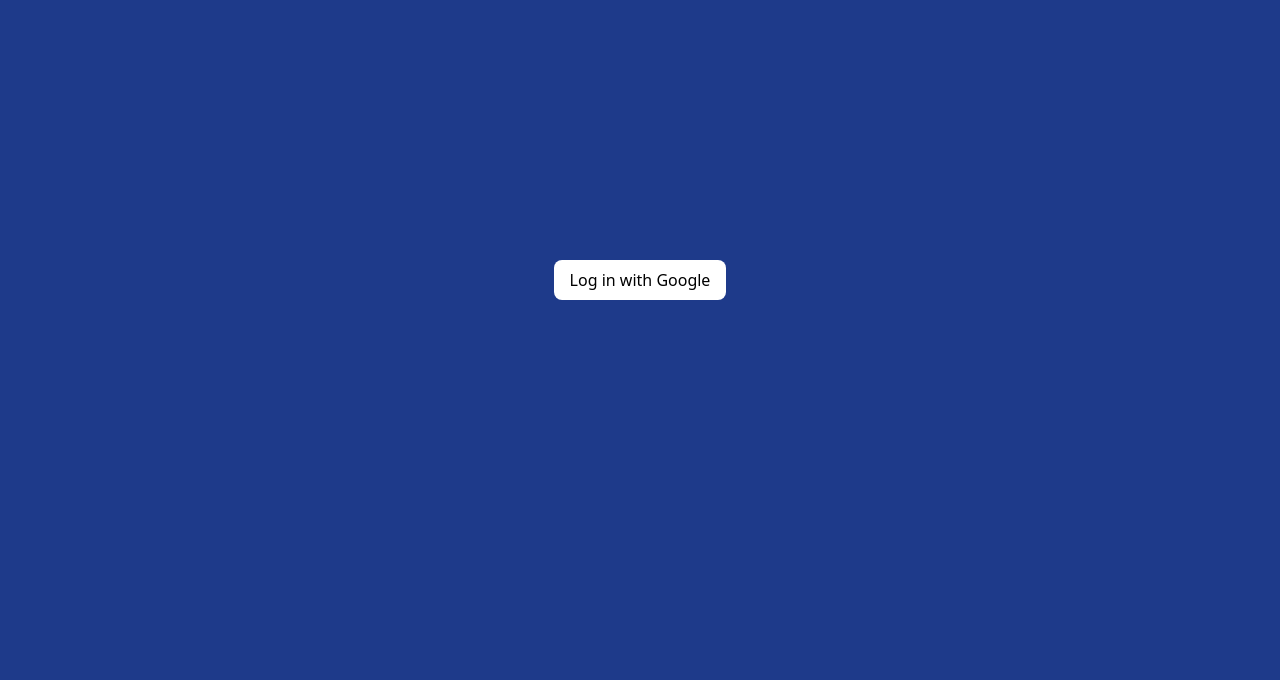
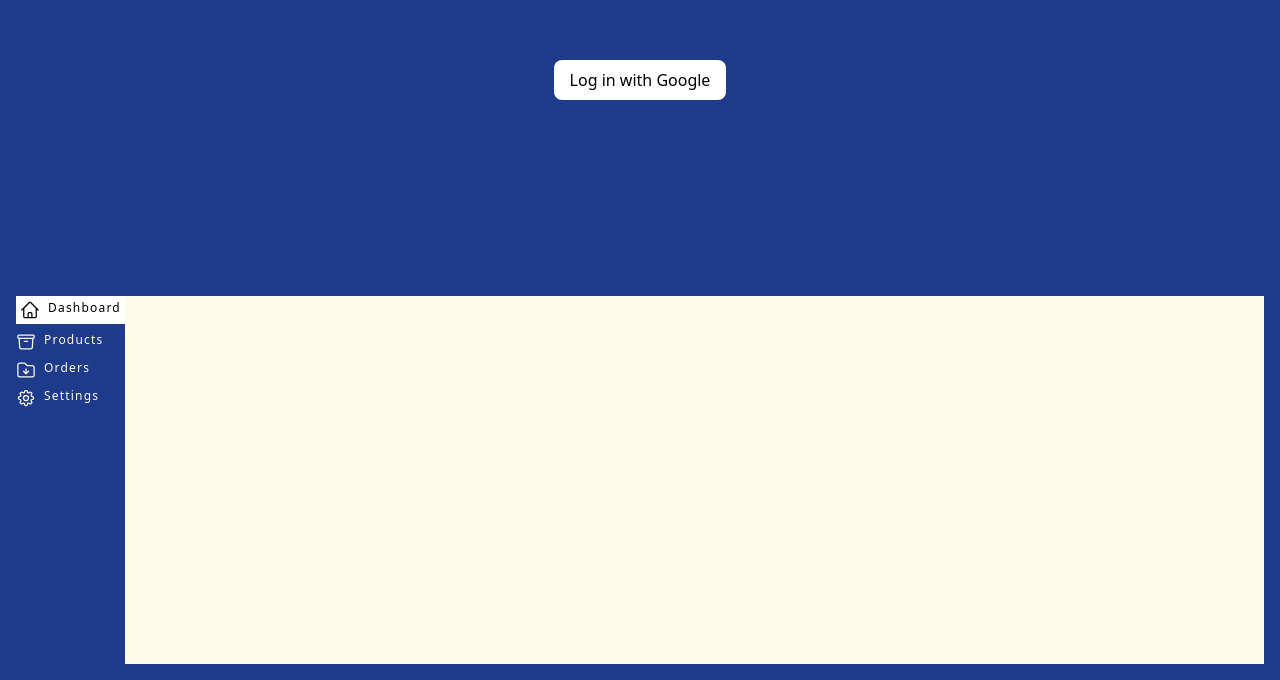
Before and after one commit to MarekKabala1/ecommerce, a Next.js app: page / in a window 1280 px wide. Shown: the part 120-800 px from the top of the page. Built offline with nearby package versions, Linux system fonts and the light colour scheme; no server answers.

Commit message:
UI for admin work in progress

```diff
--- /dev/null
+++ b/components/SideNav.tsx
@@ -0,0 +1,82 @@
+import Link from 'next/link';
+import React from 'react';
+
+const Nav = () => {
+	const inActiveLink = 'flex gap-2 mb-2 tracking-widest';
+	const activeLink = `${inActiveLink} bg-white text-black p-1 `;
+	return (
+		<nav className='text-yellow-50 p-4 pr-0 text-xs '>
+			<Link href={'/'} className={activeLink}>
+				<svg
+					xmlns='http://www.w3.org/2000/svg'
+					fill='none'
+					viewBox='0 0 24 24'
+					strokeWidth={1.5}
+					stroke='currentColor'
+					className='w-5 h-5'>
+					<path
+						strokeLinecap='round'
+						strokeLinejoin='round'
+						d='M2.25 12l8.954-8.955c.44-.439 1.152-.439 1.591 0L21.75 12M4.5 9.75v10.125c0 .621.504 1.125 1.125 1.125H9.75v-4.875c0-.621.504-1.125 1.125-1.125h2.25c.621 0 1.125.504 1.125 1.125V21h4.125c.621 0 1.125-.504 1.125-1.125V9.75M8.25 21h8.25'
+					/>
+				</svg>
+				Dashboard
+			</Link>
+			<Link href={'/products'} className={inActiveLink}>
+				<svg
+					xmlns='http://www.w3.org/2000/svg'
+					fill='none'
+					viewBox='0 0 24 24'
+					strokeWidth={1.5}
+					stroke='currentColor'
+					className='w-5 h-5'>
+					<path
+						strokeLinecap='round'
+						strokeLinejoin='round'
+						d='M20.25 7.5l-.625 10.632a2.25 2.25 0 01-2.247 2.118H6.622a2.25 2.25 0 01-2.247-2.118L3.75 7.5M10 11.25h4M3.375 7.5h17.25c.621 0 1.125-.504 1.125-1.125v-1.5c0-.621-.504-1.125-1.125-1.125H3.375c-.621 0-1.125.504-1.125 1.125v1.5c0 .621.504 1.125 1.125 1.125z'
+					/>
+				</svg>
+				Products
+			</Link>
+			<Link href={'/orders'} className={inActiveLink}>
+				<svg
+					xmlns='http://www.w3.org/2000/svg'
+					fill='none'
+					viewBox='0 0 24 24'
+					strokeWidth={1.5}
+					stroke='currentColor'
+					className='w-5 h-5'>
+					<path
+						strokeLinecap='round'
+						strokeLinejoin='round'
+						d='M9 13.5l3 3m0 0l3-3m-3 3v-6m1.06-4.19l-2.12-2.12a1.5 1.5 0 00-1.061-.44H4.5A2.25 2.25 0 002.25 6v12a2.25 2.25 0 002.25 2.25h15A2.25 2.25 0 0021.75 18V9a2.25 2.25 0 00-2.25-2.25h-5.379a1.5 1.5 0 01-1.06-.44z'
+					/>
+				</svg>
+				Orders
+			</Link>
+			<Link href={'/settings'} className={inActiveLink}>
+				<svg
+					xmlns='http://www.w3.org/2000/svg'
+					fill='none'
+					viewBox='0 0 24 24'
+					strokeWidth={1.5}
+					stroke='currentColor'
+					className='w-5 h-5'>
+					<path
+						strokeLinecap='round'
+						strokeLinejoin='round'
+						d='M10.343 3.94c.09-.542.56-.94 1.11-.94h1.093c.55 0 1.02.398 1.11.94l.149.894c.07.424.384.764.78.93.398.164.855.142 1.205-.108l.737-.527a1.125 1.125 0 011.45.12l.773.774c.39.389.44 1.002.12 1.45l-.527.737c-.25.35-.272.806-.107 1.204.165.397.505.71.93.78l.893.15c.543.09.94.56.94 1.109v1.094c0 .55-.397 1.02-.94 1.11l-.893.149c-.425.07-.765.383-.93.78-.165.398-.143.854.107 1.204l.527.738c.32.447.269 1.06-.12 1.45l-.774.773a1.125 1.125 0 01-1.449.12l-.738-.527c-.35-.25-.806-.272-1.203-.107-.397.165-.71.505-.781.929l-.149.894c-.09.542-.56.94-1.11.94h-1.094c-.55 0-1.019-.398-1.11-.94l-.148-.894c-.071-.424-.384-.764-.781-.93-.398-.164-.854-.142-1.204.108l-.738.527c-.447.32-1.06.269-1.45-.12l-.773-.774a1.125 1.125 0 01-.12-1.45l.527-.737c.25-.35.273-.806.108-1.204-.165-.397-.505-.71-.93-.78l-.894-.15c-.542-.09-.94-.56-.94-1.109v-1.094c0-.55.398-1.02.94-1.11l.894-.149c.424-.07.765-.383.93-.78.165-.398.143-.854-.107-1.204l-.527-.738a1.125 1.125 0 01.12-1.45l.773-.773a1.125 1.125 0 011.45-.12l.737.527c.35.25.807.272 1.204.107.397-.165.71-.505.78-.929l.15-.894z'
+					/>
+					<path
+						strokeLinecap='round'
+						strokeLinejoin='round'
+						d='M15 12a3 3 0 11-6 0 3 3 0 016 0z'
+					/>
+				</svg>
+				Settings
+			</Link>
+		</nav>
+	);
+};
+
+export default Nav;
--- a/components/TopNav.tsx
+++ b/components/TopNav.tsx
@@ -1,13 +1,14 @@
 import { useSession, signIn, signOut } from 'next-auth/react';
+import Link from 'next/link';
 
 const TopNav = () => {
 	const { data: session, status } = useSession();
 	// console.log(session, status);
 	return session ? (
-		<nav className=' bg-blue-500 h-max w-screen'>
-			<div className='text-yellow-50 text-center'>Ecommerce Admin Page</div>
-			<ul className='flex items-center justify-between px-4 pb-4 text-yellow-50'>
-				<div className='flex gap-2'>
+		<nav className=' bg-blue-500 w-screen'>
+			<h1 className='text-yellow-50 text-center'>Ecommerce Admin Page</h1>
+			<aside className='flex items-center justify-between px-4 pb-4 text-yellow-50'>
+				<Link href={'/'} className='flex gap-2'>
 					<svg
 						xmlns='http://www.w3.org/2000/svg'
 						fill='none'
@@ -23,13 +24,13 @@
 						Admin:
 					</svg>
 					<div>{session.user?.name}</div>
-				</div>
+				</Link>
 				<button
 					onClick={() => signOut()}
 					className='bg-white rounded-lg p-1 px-4 text-black '>
 					Sign out
 				</button>
-			</ul>
+			</aside>
 		</nav>
 	) : (
 		<div className=' bg-blue-900 flex h-screen w-screen items-center justify-center'>
--- a/pages/index.tsx
+++ b/pages/index.tsx
@@ -1,9 +1,20 @@
+import SideNav from '@/components/SideNav';
 import TopNav from '@/components/TopNav';
+import { useSession } from 'next-auth/react';
 
 export default function Home() {
+	const { data: session } = useSession();
 	return (
-		<main className=' bg-blue-900 flex h-screen w-screen to-white'>
-			<TopNav />
-		</main>
+		<>
+			<div className='bg-blue-900 flex flex-col h-screen'>
+				<TopNav />
+				<div className='flex h-full '>
+					<SideNav />
+					<section className='bg-yellow-50 flex-grow mt-4 mr-4 mb-4 p-2'>
+						{session?.user?.email}
+					</section>
+				</div>
+			</div>
+		</>
 	);
 }
```
Also changed, not shown: components/Nav.tsx (deleted), 1 other file (tests, documents, lock files or other folders).
